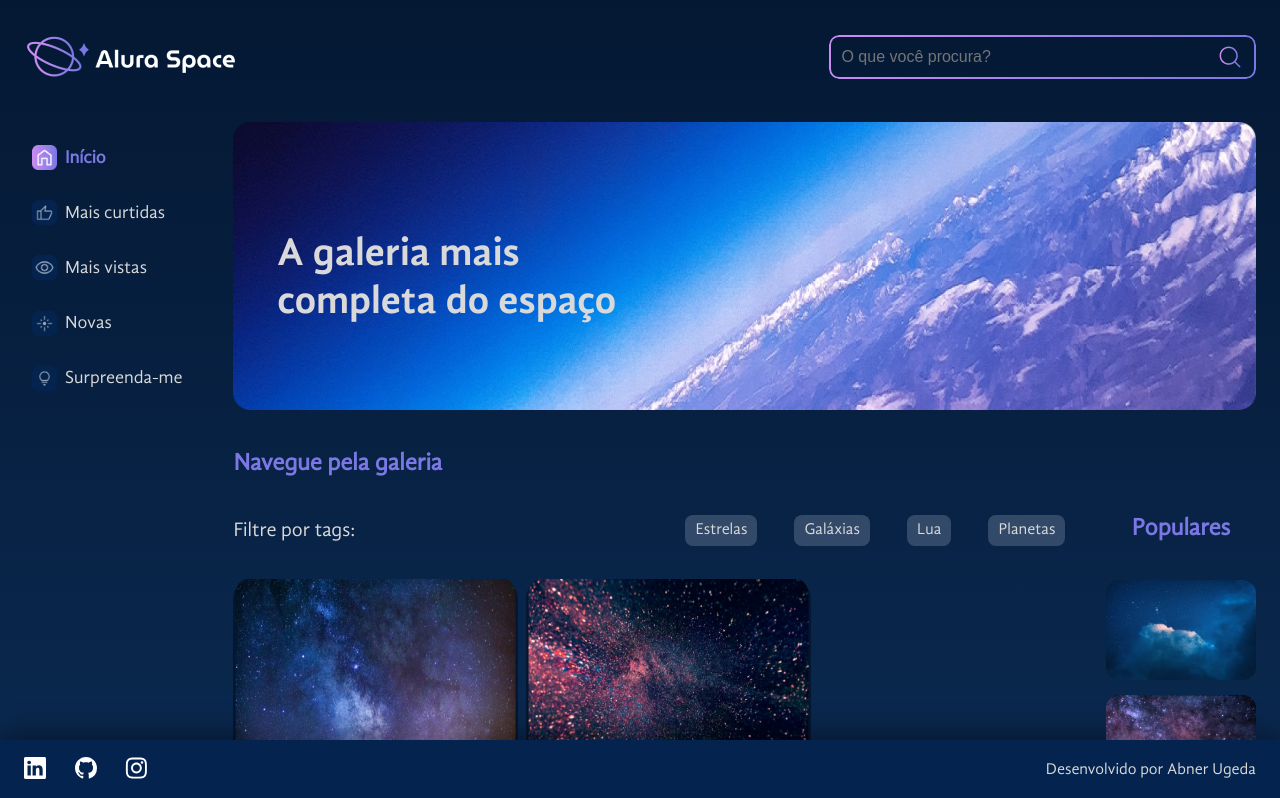
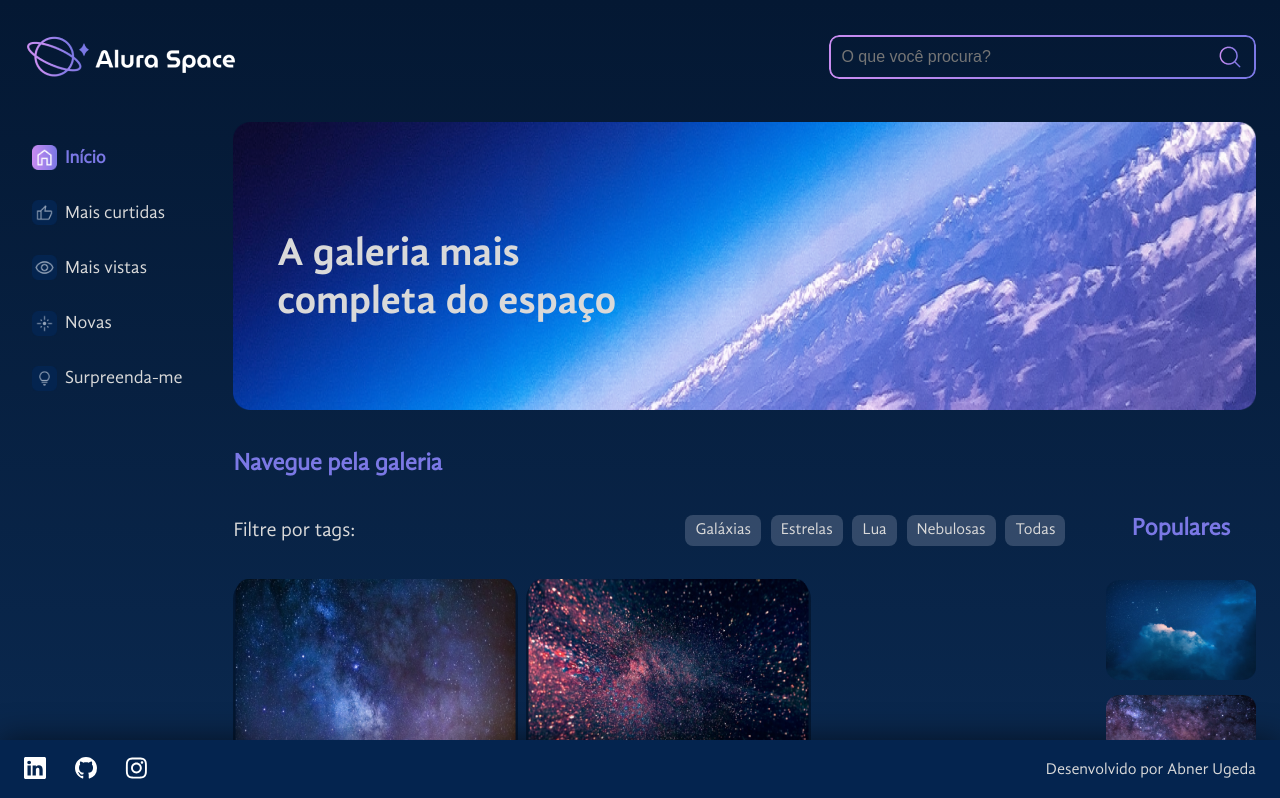
Before and after one commit to Abnerugeda/Site-Space, a React (Create React App) app: page / in a window 1280 px wide. Shown: the top 798 px of the page. Built offline with nearby package versions, Linux system fonts and the light colour scheme.

Commit message:
Adicionado filtro de imagens

```diff
--- a/src/components/Gallery/index.jsx
+++ b/src/components/Gallery/index.jsx
@@ -1,4 +1,4 @@
-import React from 'react'
+import React, { useState } from 'react'
 import styles from './Gallery.module.scss'
 import Tags from '../Tags'
 import pictures from './pictures.json'
@@ -6,11 +6,21 @@ import Cards from './Cards'
 
 
 export default function Gallery() {
+  const [items, setItems] = useState(pictures);
+  const tags = [...new Set(pictures.map((value) => value.tag))]
+
+  const pictureFilter = (tag) => {
+    const newPictures = pictures.filter((value) => {
+      return value.tag === tag;
+    })
+    setItems(newPictures)
+  }
+
   return (
     <section className={styles.galeria}>
         <h2>Navegue pela galeria</h2>
-        <Tags/>
-       <Cards pictures={pictures} styles={styles}/>
+        <Tags tags={tags} filterPictures={pictureFilter} setItems={setItems}/>
+       <Cards pictures={items} styles={styles}/>
     </section>
   )
 }
--- a/src/components/Tags/index.jsx
+++ b/src/components/Tags/index.jsx
@@ -1,15 +1,16 @@
 import React from 'react'
 import styles from './Tags.module.scss'
+import pictures from '../Gallery/pictures.json'
 
-export default function Tags() {
+export default function Tags({tags, filterPictures, setItems}) {
   return (
     <div className={styles.tags}>
         <p>Filtre por tags:</p>
         <ul className={styles.tags__lista}>
-            <li>Estrelas</li>
-            <li>Galáxias</li>
-            <li>Lua</li>
-            <li>Planetas</li>
+           {tags.map((tag) => {
+            return <li key={tag} onClick={() => filterPictures(tag)}>{tag}</li>
+           })}
+           <li onClick={()=>setItems(pictures)}>Todas</li>
         </ul>
     </div>
   )
```
